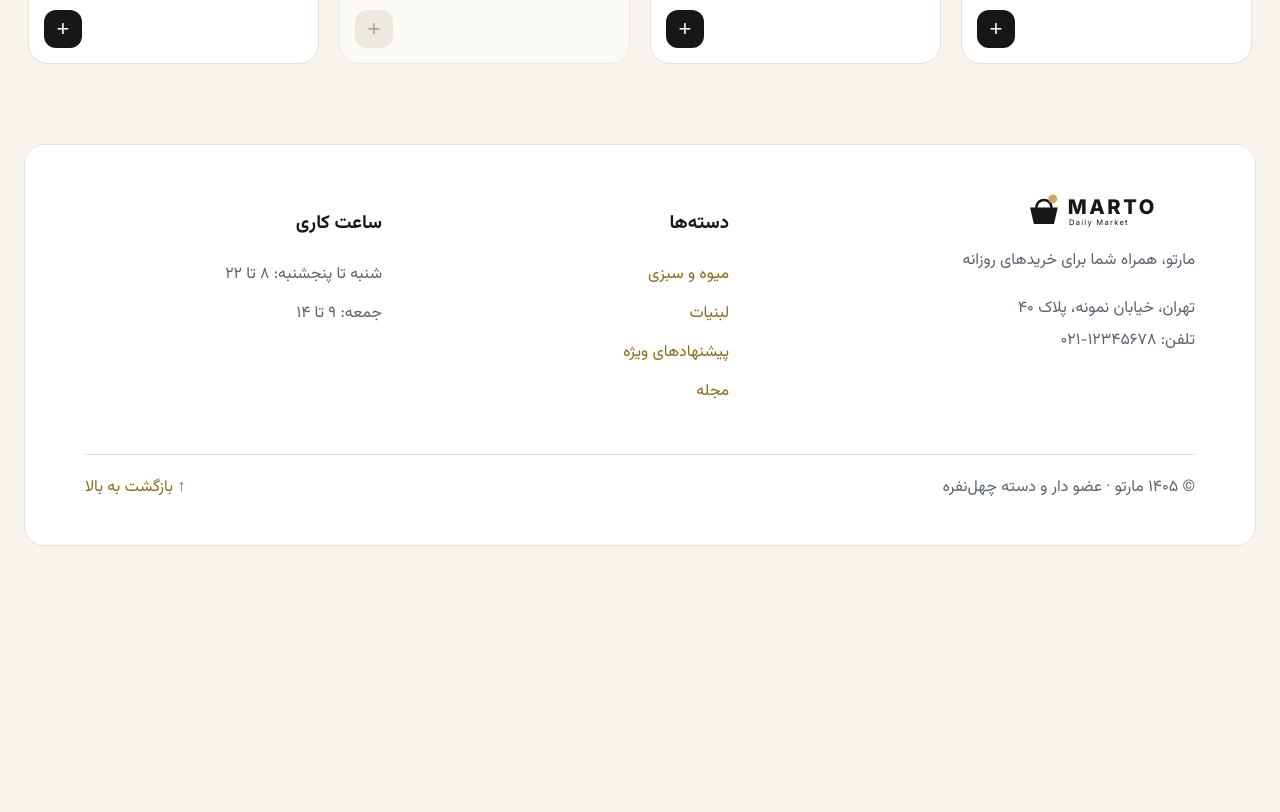
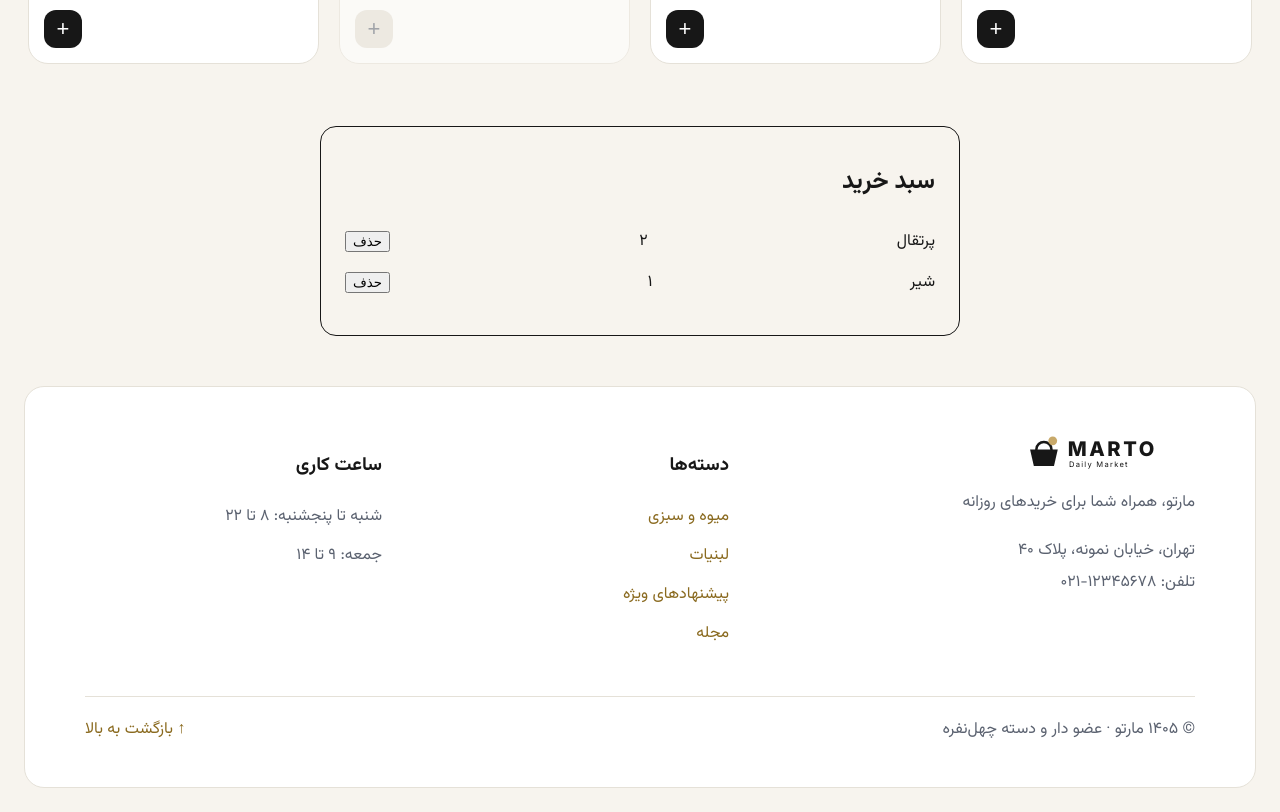
Before and after one commit to A-H-FEIZI/dry-shop, a React (Vite) app: page / in a window 1280 px wide. Shown: the part 1420-2232 px from the top of the page. Before the commit the page ends 1990 px from the top, so only its background shows below. Built offline with nearby package versions, Linux system fonts and the light colour scheme.

Commit message:
feat: CartPanel component (week 5 step 1)

```diff
--- a/src/App.tsx
+++ b/src/App.tsx
@@ -1,4 +1,3 @@
-import type { Card } from './shared/types.ts'
 import CategoryNav from './components/CategoryNav.tsx'
 import Footer from './components/Footer.tsx'
 import Header from './components/Header.tsx'
@@ -6,6 +5,8 @@ import Hero from './components/Hero.tsx'
 import LogoSprite from './components/LogoSprite.tsx'
 import CategoryGrid from './components/CategoryGrid.tsx'
 import ProductGrid from './components/ProductGrid.tsx'
+import CartPanel from './components/CartPanel.tsx'
+import type { Card, CartLine } from './shared/types.ts'
 const SAMPLE: Card[] = [
   {
     id: 102, title: 'پرتقال', unit: 'هر کیلو', emoji: '🍊', image: null,
@@ -24,6 +25,10 @@ const SAMPLE: Card[] = [
     price: '۱۲۰٬۰۰۰ تومان', oldPrice: null, discount: null, inStock: true,
   },
 ]
+const TEST_LINES: CartLine[] = [
+  { id: 102, qty: 2 },
+  { id: 201, qty: 1 },
+]
 
 export default function App() {
   return (
@@ -41,6 +46,11 @@ export default function App() {
   cards={SAMPLE}
   onAdd={(id) => console.log('add', id)}
 />
+<CartPanel
+  lines={TEST_LINES}
+  cards={SAMPLE}
+  onRemove={(id) => console.log('remove', id)}
+/>
       </main>
       <Footer />
     </>
--- /dev/null
+++ b/src/components/CartPanel.tsx
@@ -0,0 +1,44 @@
+import { formatNumber } from '../features/products/catalog/format.ts'
+import type { Card, CartLine } from '../shared/types.ts'
+
+type CartPanelProps = {
+  lines: CartLine[]
+  cards: Card[]
+  onRemove: (id: number) => void
+}
+
+export default function CartPanel({ lines, cards, onRemove }: CartPanelProps) {
+  if (lines.length === 0) {
+    return (
+      <section className="cart-panel" id="cart">
+        <h2>سبد خرید</h2>
+        <p>سبد خرید شما خالی است.</p>
+      </section>
+    )
+  }
+
+  return (
+    <section className="cart-panel" id="cart">
+      <h2>سبد خرید</h2>
+      <ul>
+        {lines.map((line) => {
+          const card = cards.find((c) => c.id === line.id)
+          if (!card) return null
+          return (
+            <li key={line.id}>
+              <span>{card.title}</span>
+              <span>{formatNumber(line.qty)}</span>
+              <button
+                type="button"
+                aria-label={`حذف ${card.title} از سبد`}
+                onClick={() => onRemove(line.id)}
+              >
+                حذف
+              </button>
+            </li>
+          )
+        })}
+      </ul>
+    </section>
+  )
+}
--- a/style.css
+++ b/style.css
@@ -870,3 +870,24 @@ address { font-style: normal; color: var(--secondary-color); line-height: 2; mar
 @media (max-width: 560px) {
   .results-grid { grid-template-columns: 1fr; }
 }
+
+.cart-panel {
+  margin: 2rem auto;
+  padding: 1rem 1.5rem;
+  max-width: 40rem;
+  border: 1px solid currentColor;
+  border-radius: 1rem;
+}
+
+.cart-panel ul {
+  list-style: none;
+  padding: 0;
+}
+
+.cart-panel li {
+  display: flex;
+  align-items: center;
+  justify-content: space-between;
+  gap: 1rem;
+  padding: 0.5rem 0;
+}
```
